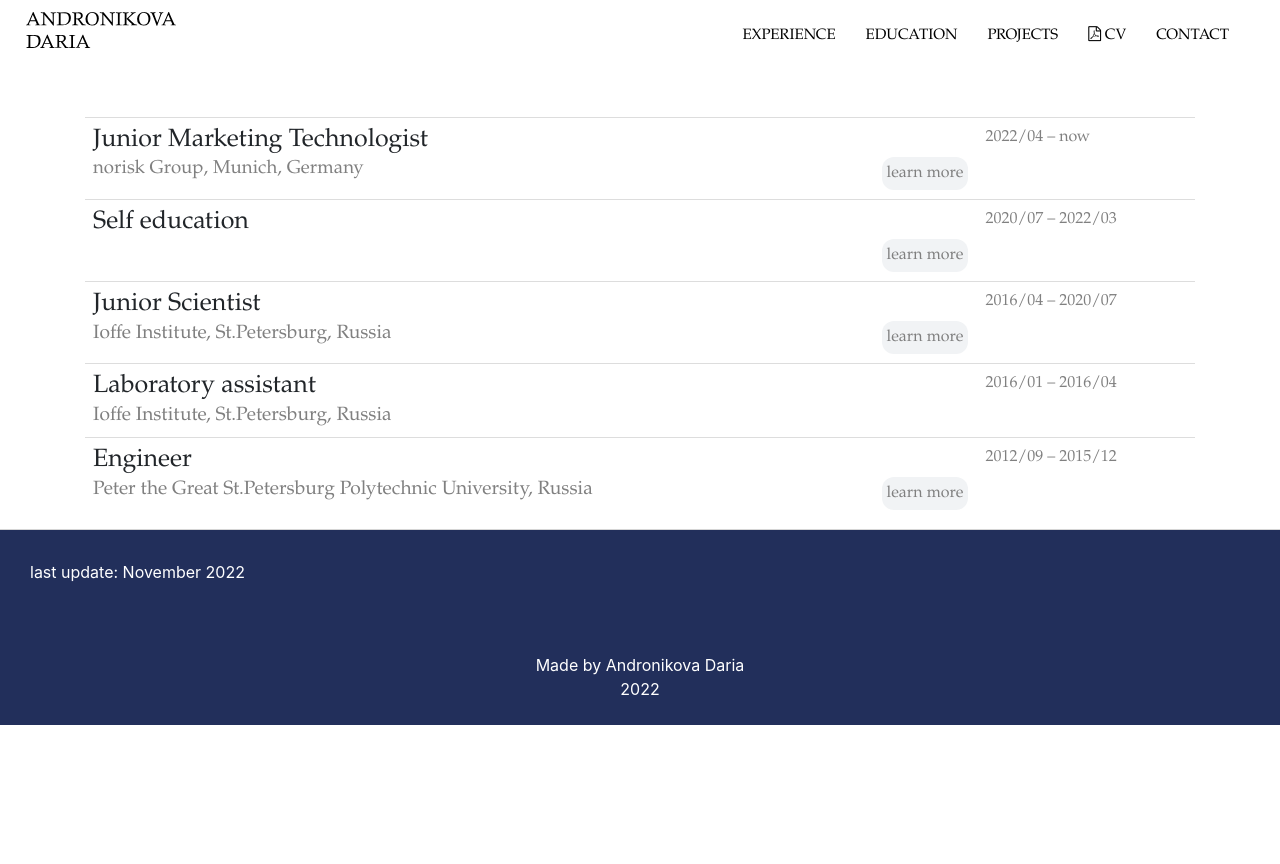
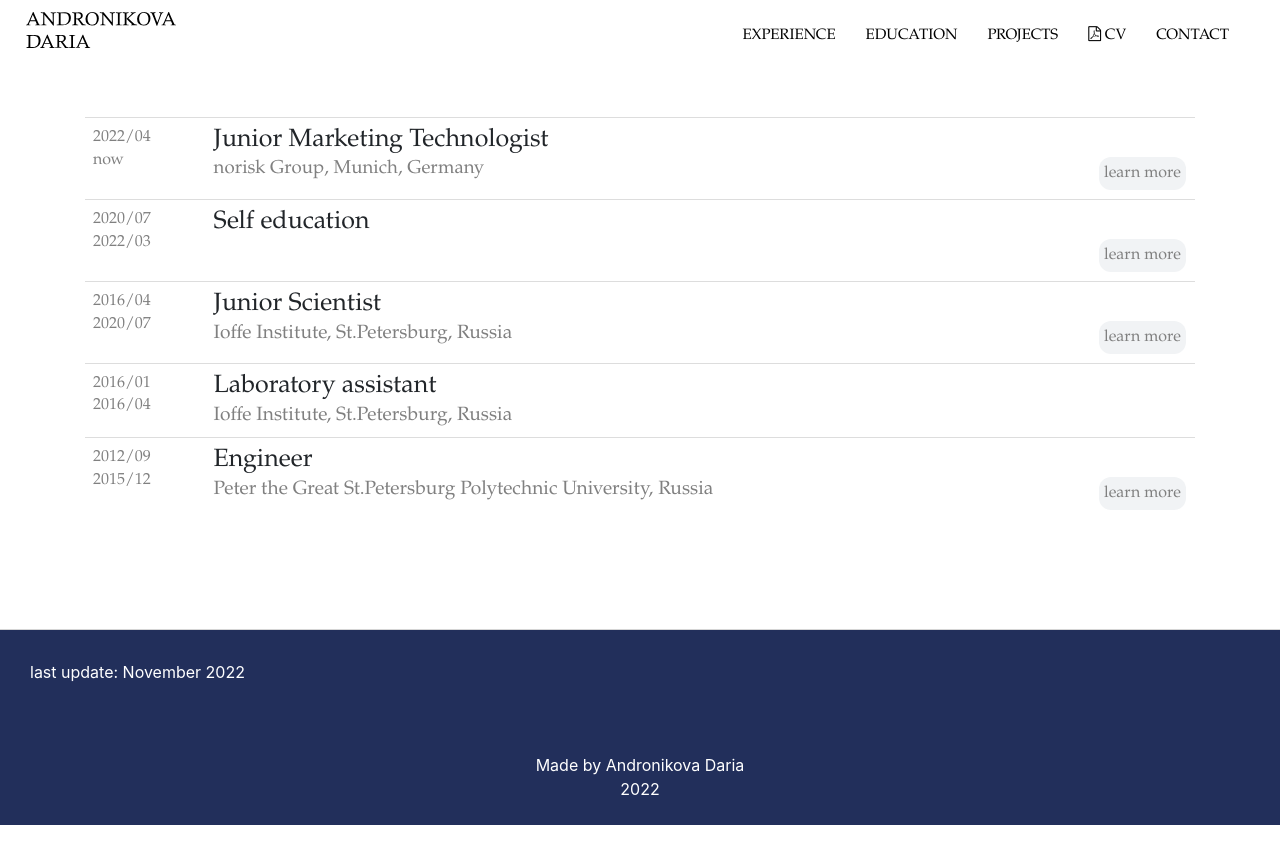
Before and after one commit to andronikova/andronikova.github.io, a Jekyll site: the page built from work.html, in a window 1280 px wide. Shown: the top 864 px of the page. Built offline with Jekyll 4.4.1, drawn with Linux system fonts in a browser that asks for light colours.

Commit message:
experience: new table structure

```diff
--- a/education.html
+++ b/education.html
@@ -123,7 +123,7 @@ title: Education | Andronikova Daria
              </td>
         </tr>
 
-        <tr style=" margin-bottom:6cm;">
+        <tr>
             <td style='font-size: 12pt;color:gray; font-family: "Bookman Old Style", Bookman, "Goudy Old Style", Garamond, "Hoefler Text", "Bitstream Charter", Georgia, serif;'>
                 1997/09 <br>2008/06
             </td>
@@ -152,7 +152,9 @@ title: Education | Andronikova Daria
 
 </table>
 
-
+<ul>
+    <br><br><br><br><br><br>
+</ul>
 
 <script>
         <!--for toggle-->
--- a/work.html
+++ b/work.html
@@ -6,6 +6,7 @@ title: Experience | Andronikova Daria
 <table class="table">
     <tbody>
     <tr>
+        <td class="date">2022/04 <br>now</td>
             <td class="milestone">
                 <h1 style='font-family: "Bookman Old Style", Bookman, "Goudy Old Style", Garamond, "Hoefler Text", "Bitstream Charter", Georgia, serif;display:inline; width:100%; text-align:left'>
                     Junior Marketing Technologist
@@ -23,7 +24,7 @@ title: Experience | Andronikova Daria
                 <!--<span style="color:gray; font-size:0.9em; margin-left:50px;">Ioffe Institute, St.Petersburg, Russia</span>-->
 
                 <div style="display:none; color:black; margin-left:30px; font-size: 14pt; " class="togg5">
-                    <br><br>
+                    <br>
                     As a part of Marketing Tech team I work to provide the best user experience data for our retail clients.
                     <br><br>
                     <span style="color:black;font-weight: bold; ">Responsibilities:</span>
@@ -42,9 +43,10 @@ title: Experience | Andronikova Daria
 
 
             </td>
-            <td class="date">2022/04 – now</td>
+
         </tr>
         <tr>
+            <td class="date">2020/07 <br>2022/03</td>
             <td class="milestone">
                 <h1 style='font-family: "Bookman Old Style", Bookman, "Goudy Old Style", Garamond, "Hoefler Text", "Bitstream Charter", Georgia, serif;display:inline; width:100%; text-align:left'>
                     Self education
@@ -56,7 +58,7 @@ title: Experience | Andronikova Daria
                 <!--<span style="color:gray; font-size:0.9em; margin-left:50px;">Ioffe Institute, St.Petersburg, Russia</span>-->
 
                 <div style="display:none; color:black; margin-left:30px;font-size: 14pt; " class="togg4">
-                    <br><br>
+                    <br>
                     Time off to find career path, move to Germany and prepare myself for Data Analytic job.
                     <br><br>
                     <span style="color:black;font-weight: bold; ">Achievements:</span>
@@ -104,19 +106,15 @@ title: Experience | Andronikova Daria
                             <span style="color:gray;font-weight: bold;">✓ Skills:</span> C, Python, SQL, Flask, HTML, JavaScript
                         </li>
                     </ul>
-
                     <!--<br><br>-->
                     <!--<span style="color:gray;">Used computer skills:</span> Python, Jupyter Notebook, PyCharm, Tableau, HTML, JavaScript, SQL-->
+                </div>
+            </td>
 
-
-                </div>
-
-
-            </td>
-            <td class="date">2020/07 – 2022/03</td>
         </tr>
 
         <tr>
+            <td class="date">2016/04 <br>2020/07</td>
             <td class="milestone">
                 <h1 style='font-family: "Bookman Old Style", Bookman, "Goudy Old Style", Garamond, "Hoefler Text", "Bitstream Charter", Georgia, serif;display:inline; width:100%; text-align:left'>
                     Junior Scientist
@@ -131,7 +129,7 @@ title: Experience | Andronikova Daria
                 <!--<span style="color:gray; font-size:0.9em; margin-left:50px;">Ioffe Institute, St.Petersburg, Russia</span>-->
 
                 <div style="display:none; color:black; margin-left:30px; font-size: 14pt; " class="togg3">
-                    <br><br>
+                    <br>
                     Studied phase transitions in ferroelectric and antiferroelectric materials using X-ray scattering techniques (inelastic X-ray scattering, diffuse scattering, diffraction).
                     <br><br>
                     <span style="color:black;font-weight: bold; ">Responsibilities:</span>
@@ -213,15 +211,12 @@ title: Experience | Andronikova Daria
                         <br>
                         <br>
                     </div>
+                </div>
+            </td>
 
-                </div>
-
-
-            </td>
-            <td class="date">2016/04 – 2020/07</td>
         </tr>
         <tr>
-
+            <td class="date">2016/01 <br>2016/04</td>
             <td class="milestone">
                 <h1 style='font-family: "Bookman Old Style", Bookman, "Goudy Old Style", Garamond, "Hoefler Text", "Bitstream Charter", Georgia, serif;display:inline; width:100%; text-align:left'>
                     Laboratory assistant
@@ -229,12 +224,11 @@ title: Experience | Andronikova Daria
                 <br>
                 <span style="color:gray; float:left; font-size:1.6em;">Ioffe Institute, St.Petersburg, Russia<span>
             </td>
-            <td class="date">2016/01 – 2016/04</td>
+
         </tr>
 
-
-
         <tr>
+            <td class="date">2012/09 <br>2015/12</td>
 
             <td class="milestone">
                 <h1 style='font-family: "Bookman Old Style", Bookman, "Goudy Old Style", Garamond, "Hoefler Text", "Bitstream Charter", Georgia, serif;display:inline; width:100%; text-align:left'>
@@ -248,7 +242,7 @@ title: Experience | Andronikova Daria
                 <br><br>
 
                 <div style="display:none; color:black; margin-left:30px; font-size: 14pt; " class="togg1">
-                    <br><br>
+                    <br>
                     Studied phase transitions in single crystals and epitaxial thin films of functional dielectrics using SuperNova X-ray diffractometer.
                     <br><br>
                     <span style="color:black;font-weight: bold;">Responsibilities:</span>
@@ -261,12 +255,14 @@ title: Experience | Andronikova Daria
                     ⋄  mentoring students.
 
             </td>
-            <td class="date">2012/09 – 2015/12</td>
         </tr>
     </tbody>
 </table>
 
-<br><br><br>
+<ul>
+    <br><br><br><br><br><br>
+</ul>
+
 
 
 
```
